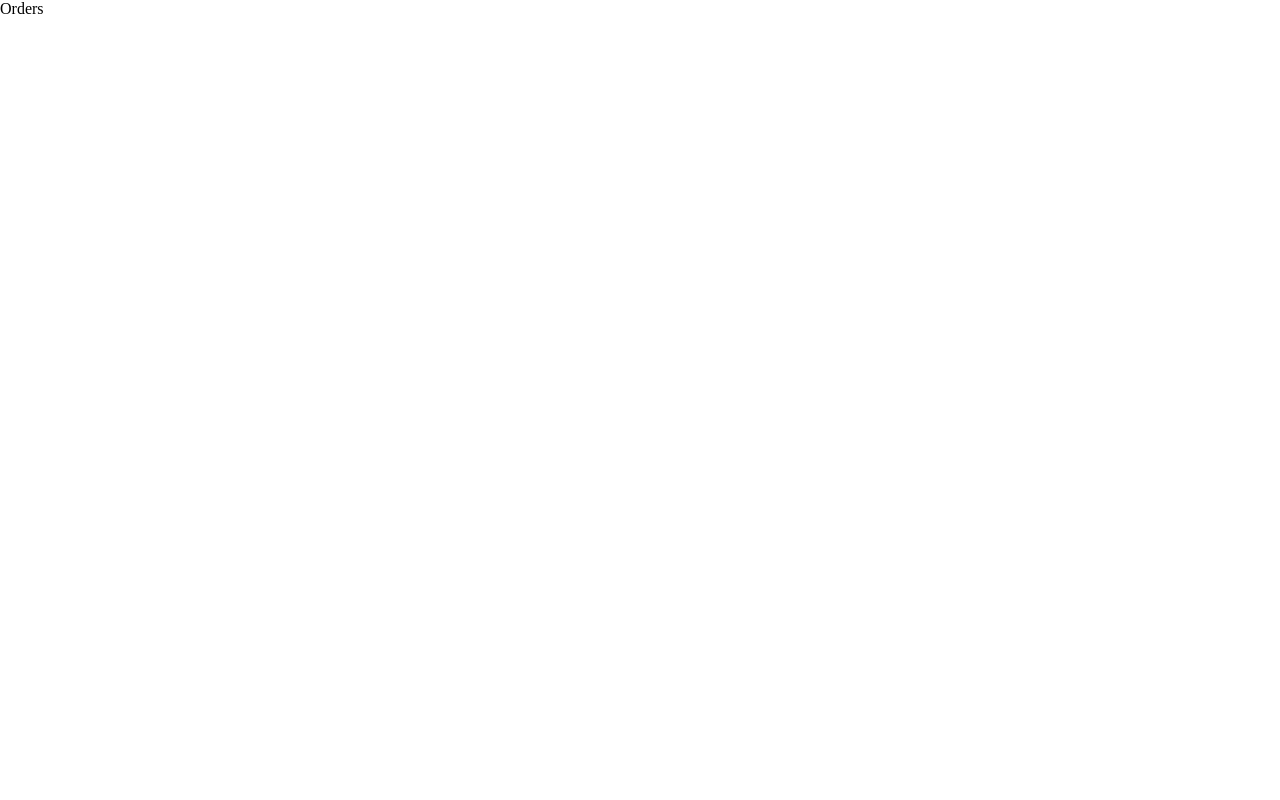
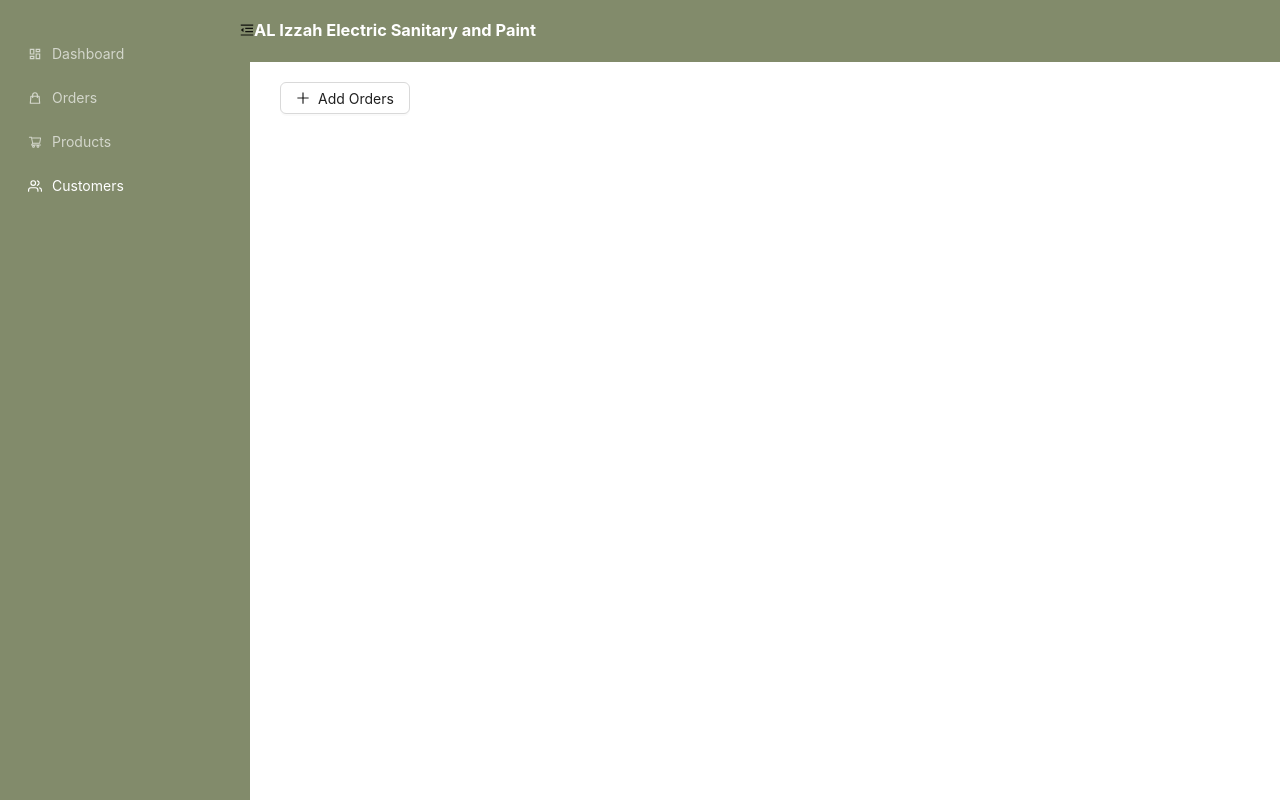
Before and after one commit to azizlaghari/assignment-writing, a React (Vite) app in the folder assignment-writing/: page /orders in a window 1280 px wide. Built offline with nearby package versions, Linux system fonts and the light colour scheme.

Commit message:
add Product, orders pages

```diff
--- a/assignment-writing/src/Views/Customers/Customers.jsx
+++ b/assignment-writing/src/Views/Customers/Customers.jsx
@@ -19,7 +19,7 @@ const Customers = () => {
             <Button
               icon={<PlusOutlined />}
               className="secondary-btn"
-              style={{ marginRight: "10px" }}
+              style={{ margin: "1rem" }}
             >
               Add Customer
             </Button>
--- a/assignment-writing/src/Views/Orders/Orders.jsx
+++ b/assignment-writing/src/Views/Orders/Orders.jsx
@@ -1,9 +1,34 @@
-import React from 'react'
+import React, { useState, useEffect } from "react";
+import { Button, Col, Input, Row, Select, Tooltip } from "antd";
+import { EditOutlined, PlusOutlined } from "@ant-design/icons";
+
+
+import Layout from "../../Layout/LayoutMain/LayoutMain";
 
 const Orders = () => {
+
+
   return (
-    <div>Orders</div>
-  )
-}
+    <Layout active="customers">
+      <div className="PL-container Container">
+        <h2 className="heading">Orders List</h2>
+        <div className="Actions-div">
+          <br />
 
-export default Orders
+          <div className="Add-btns">
+            <Button
+              icon={<PlusOutlined />}
+              className="secondary-btn"
+              style={{ margin: "1rem" }}
+            >
+              Add Orders
+            </Button>
+          </div>
+          <br />
+        </div>
+      </div>
+    </Layout>
+  );
+};
+
+export default Orders;
--- a/assignment-writing/src/Views/Product/Product.jsx
+++ b/assignment-writing/src/Views/Product/Product.jsx
@@ -1,9 +1,34 @@
-import React from 'react'
+import React from "react";
+import { Button } from "antd";
+import { EditOutlined, PlusOutlined } from "@ant-design/icons";
+
+
+import Layout from "../../Layout/LayoutMain/LayoutMain";
 
 const Product = () => {
+
+
   return (
-    <div>Product</div>
-  )
-}
+    <Layout active="Product">
+      <div className="PL-container Container">
+        <h2 className="heading">Product List</h2>
+        <div className="Actions-div">
+          <br />
 
-export default Product
+          <div className="Add-btns">
+            <Button
+              icon={<PlusOutlined />}
+              className="secondary-btn"
+              style={{ margin: "1rem" }}
+            >
+              Add Product
+            </Button>
+          </div>
+          <br />
+        </div>
+      </div>
+    </Layout>
+  );
+};
+
+export default Product;
```
